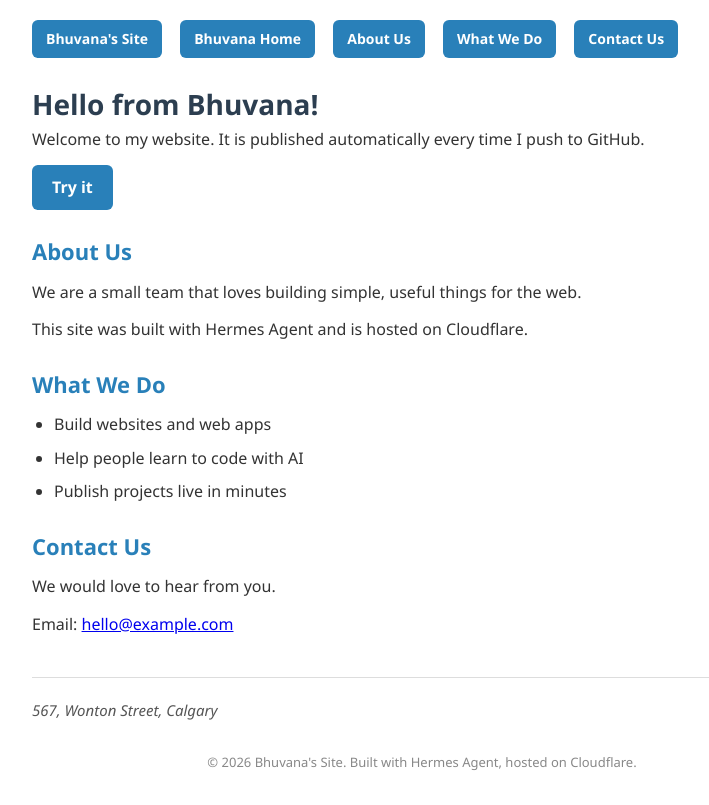
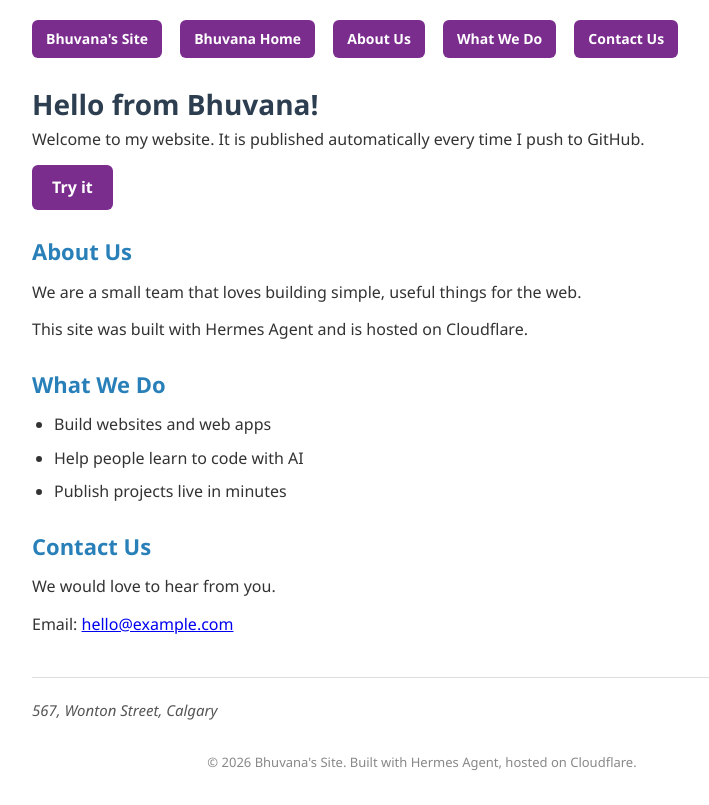
Before and after one commit to bhuvanasomeshwar/bhuvana-app, a plain HTML site: page index.html in a window 1280 px wide. Shown: the whole page, without its empty margins (218-927 px from the left). Drawn offline with Linux system fonts and the light colour scheme.

Commit message:
Make buttons purple

```diff
--- a/index.html
+++ b/index.html
@@ -21,7 +21,7 @@
       display: inline-block;
       margin-right: 14px;
       padding: 8px 14px;
-      background-color: #2980b9;
+      background-color: #7B2D8E;
       color: #fff;
       text-decoration: none;
       border-radius: 6px;
@@ -29,7 +29,7 @@
       font-weight: 600;
       transition: background-color 0.2s;
     }
-    nav a:hover { background-color: #1f6fa5; }
+    nav a:hover { background-color: #6A0DAD; }
     h1 { color: #2c3e50; font-size: 28px; }
     p { margin-bottom: 12px; }
     h2 {
@@ -40,14 +40,14 @@
     .btn {
       display: inline-block;
       padding: 10px 20px;
-      background-color: #2980b9;
+      background-color: #7B2D8E;
       color: #fff;
       text-decoration: none;
       border-radius: 6px;
       font-weight: 600;
       transition: background-color 0.2s;
     }
-    .btn:hover { background-color: #1f6fa5; }
+    .btn:hover { background-color: #6A0DAD; }
     ul { padding-left: 22px; }
     ul li { margin-bottom: 8px; }
     .address {
```
